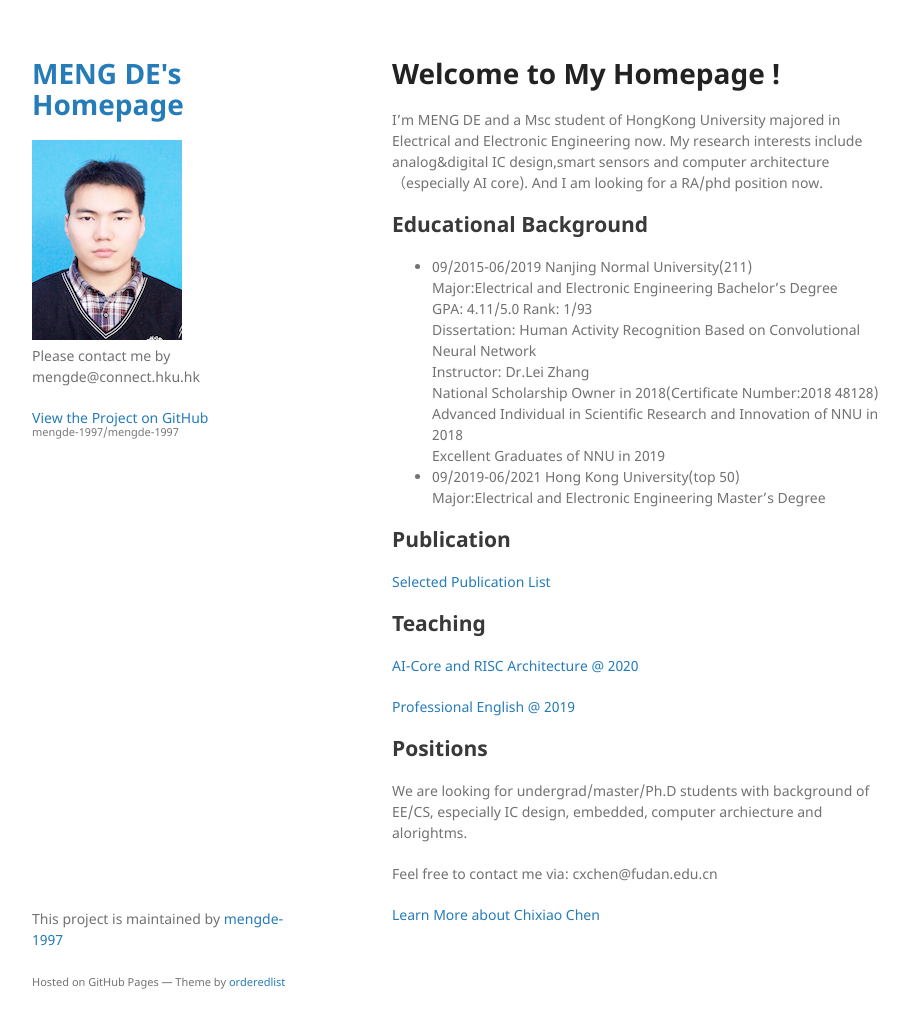
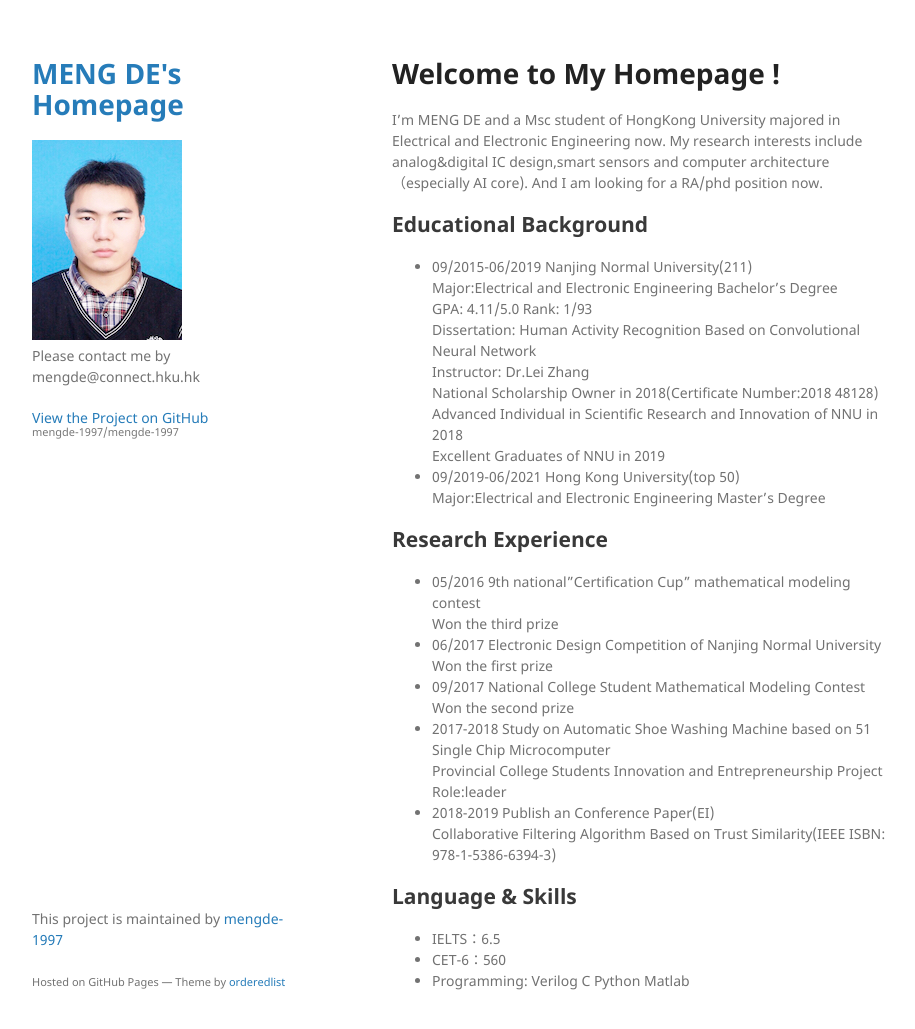
Before and after one commit to mengde-1997/mengde-1997, a Jekyll site: the page built from index.md, in a window 1280 px wide and 1061 px high. Shown: the top 1029 px of the window, without its empty margins (178-1093 px from the left). Built offline with Jekyll 4.4.1, drawn with Linux system fonts in a browser that asks for light colours; our own code applies the rules of GitHub Pages for plain Markdown files.

Commit message:
Update index.md

```diff
--- a/index.md
+++ b/index.md
@@ -7,11 +7,6 @@ layout: default
 I'm MENG DE and a Msc student of HongKong University majored in Electrical and Electronic Engineering now.
 My research interests include analog&digital IC design,smart sensors and computer architecture（especially AI core).
 And I am looking for a RA/phd position now.
-
-
-
-
-
 
 
 ## Educational Background
@@ -26,24 +21,20 @@ And I am looking for a RA/phd position now.
 * 09/2019-06/2021 Hong Kong University(top 50)<br />
   Major:Electrical and Electronic Engineering   Master's Degree<br />
 
+## Research Experience
+* 05/2016    9th national"Certification Cup" mathematical modeling contest<br />
+  Won the third prize<br />
+* 06/2017    Electronic Design Competition of Nanjing Normal University<br />
+  Won the first prize<br />
+* 09/2017    National College Student Mathematical Modeling Contest<br />
+  Won the second prize<br />
+* 2017-2018  Study on Automatic Shoe Washing Machine based on 51 Single Chip Microcomputer<br />
+  Provincial College Students Innovation and Entrepreneurship Project<br />
+  Role:leader<br />
+* 2018-2019  Publish an Conference Paper(EI)<br />
+  Collaborative Filtering Algorithm Based on Trust Similarity(IEEE ISBN: 978-1-5386-6394-3)<br />
 
-
-
-## Publication
-
-[Selected Publication List](./pub.md)
-
-## Teaching
-
-
-[AI-Core and RISC Architecture @ 2020](https://elearning.fudan.edu.cn/courses/26051)
-
-[Professional English @ 2019](./course/peng.md)
-
-## Positions
-
-We are looking for undergrad/master/Ph.D students with background of EE/CS, especially IC design, embedded, computer archiecture and alorightms.
-
-Feel free to contact me via: cxchen@fudan.edu.cn
-
-[Learn More about Chixiao Chen](./cxchen.md)
+## Language & Skills
+* IELTS：6.5<br />
+* CET-6：560<br />
+* Programming: Verilog C Python Matlab<br />
```
